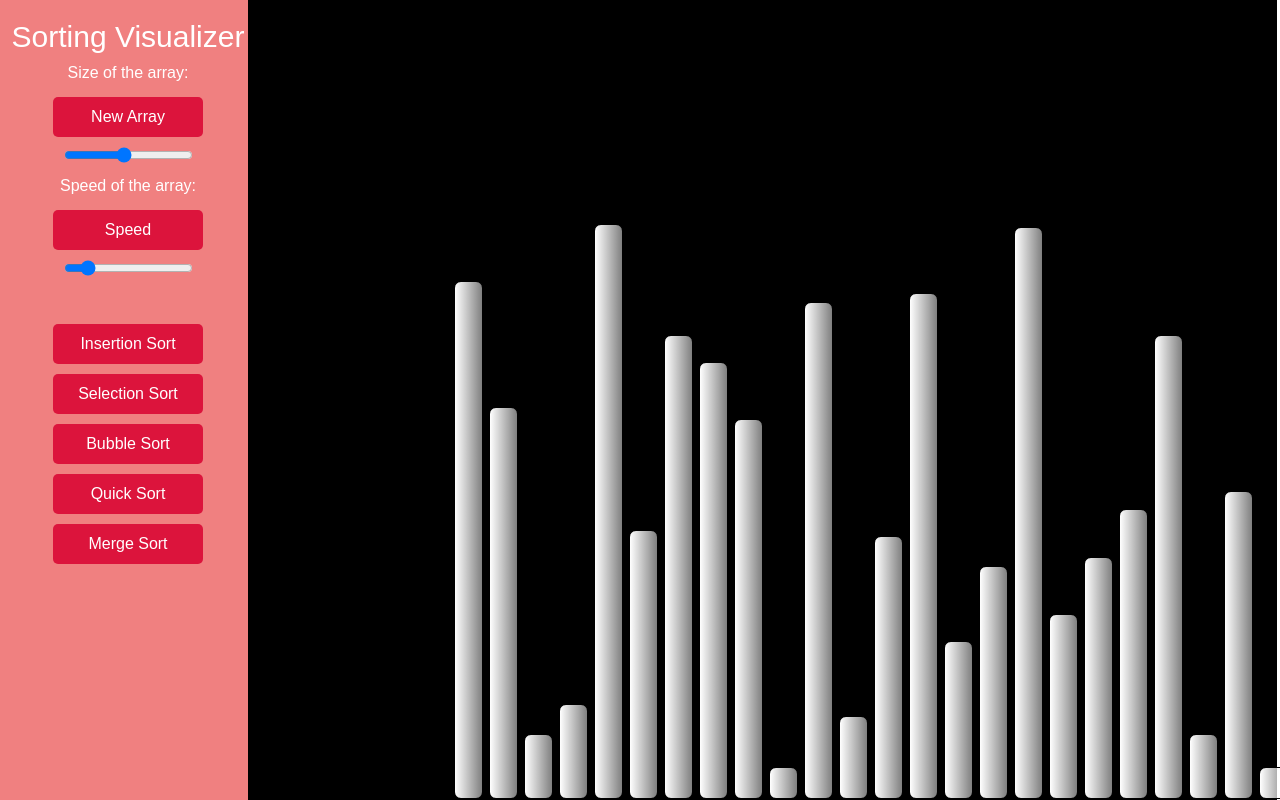
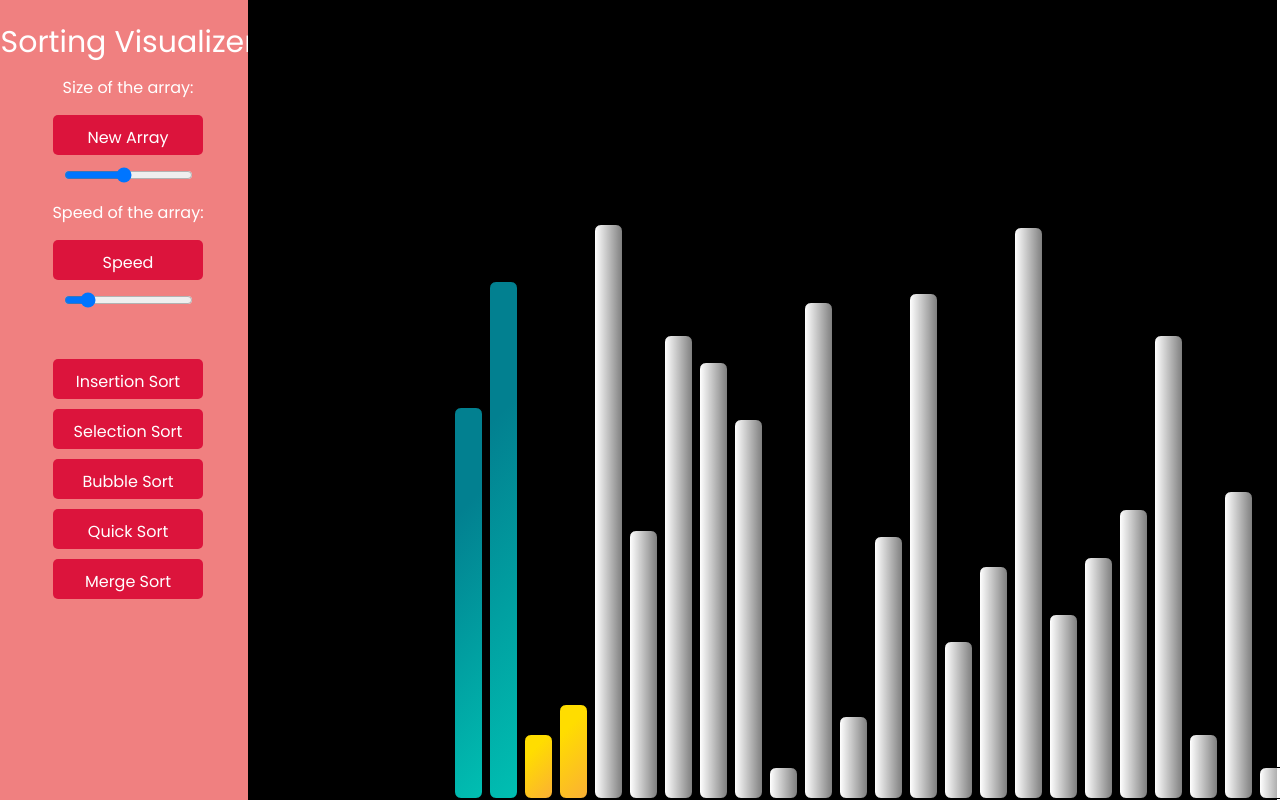
Before and after one commit to Pritirekha23/Sorting-Visualizer, a plain HTML site: page index.html in a window 1280 px wide. Both pictures are taken after a click on the button "Merge Sort". Shown: the top 800 px of the page. Drawn offline with Linux system fonts and the light colour scheme; a web font is replaced by a local one.

Commit message:
addition

```diff
--- a/sorting.js
+++ b/sorting.js
@@ -6,7 +6,7 @@ function swap(el1, el2) {
 }
 
 
-// insertion sort
+// Insertion sort
 async function insertion() {
     const ele = document.querySelectorAll(".bar");
     // color
@@ -150,6 +150,74 @@ async function partition(bars, low, high) {
     return i + 1;
 }
 
+//merger sort
+async function mergeSort() {
+  disableSortingBtn();
+  const bars = document.querySelectorAll(".bar");
+  await performMergeSort(bars, 0, bars.length - 1);
+  enableSortingBtn();
+}
+
+async function performMergeSort(bars, low, high) {
+  if (low < high) {
+      const mid = Math.floor((low + high) / 2);
+      await performMergeSort(bars, low, mid);
+      await performMergeSort(bars, mid + 1, high);
+      await merge(bars, low, mid, high);
+  }
+}
+
+async function merge(bars, low, mid, high) {
+  const left = [];
+  const right = [];
+
+  for (let i = low; i <= mid; i++) {
+      left.push(parseInt(bars[i].style.height));
+      bars[i].style.background = "linear-gradient(315deg, #fbb034 0%, #ffdd00 74%)";
+      await insertDelay(delay);
+  }
+
+  for (let i = mid + 1; i <= high; i++) {
+      right.push(parseInt(bars[i].style.height));
+      bars[i].style.background = "linear-gradient(315deg, #fbb034 0%, #ffdd00 74%)";
+      await insertDelay(delay);
+  }
+
+  let i = 0,
+      j = 0,
+      k = low;
+
+  while (i < left.length && j < right.length) {
+      if (left[i] <= right[j]) {
+          bars[k].style.height = `${left[i]}px`;
+          i++;
+      } else {
+          bars[k].style.height = `${right[j]}px`;
+          j++;
+      }
+      k++;
+      await insertDelay(delay);
+  }
+
+  while (i < left.length) {
+      bars[k].style.height = `${left[i]}px`;
+      i++;
+      k++;
+      await insertDelay(delay);
+  }
+
+  while (j < right.length) {
+      bars[k].style.height = `${right[j]}px`;
+      j++;
+      k++;
+      await insertDelay(delay);
+  }
+
+  for (let i = low; i <= high; i++) {
+      bars[i].style.background = "linear-gradient(315deg, #00bfb2 0%, #028090 74%)";
+  }
+}
+
 
 
 function disableSortingBtn(){
--- a/style.css
+++ b/style.css
@@ -1,9 +1,13 @@
+@import url('https://fonts.googleapis.com/css2?family=Bacasime+Antique&family=Lato&family=Poppins:wght@100;300;400&family=Roboto+Slab:wght@400;700&family=Work+Sans:ital,wght@1,500&family=Ysabeau+Office:ital,wght@0,1;0,100;0,200;0,300;1,200;1,400;1,500&display=swap');
 * {
   margin: 0;
   padding: 0;
   font-size: bold;
   font-weight: 400;
-  font-family:Arial, Helvetica, sans-serif;
+  font-family: 'Bacasime Antique', serif;
+  font-family: 'Lato', sans-serif;
+  font-family: 'Poppins', sans-serif;
+
 }
 
 /* main section start */
```
Also changed, not shown: 3 other files.
